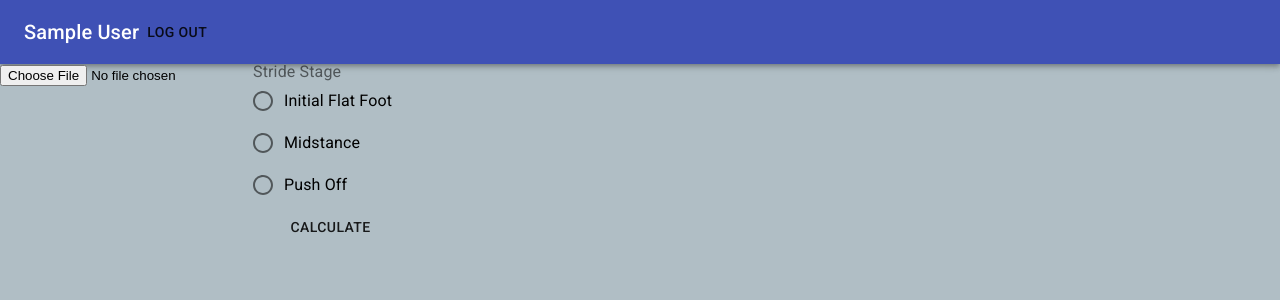
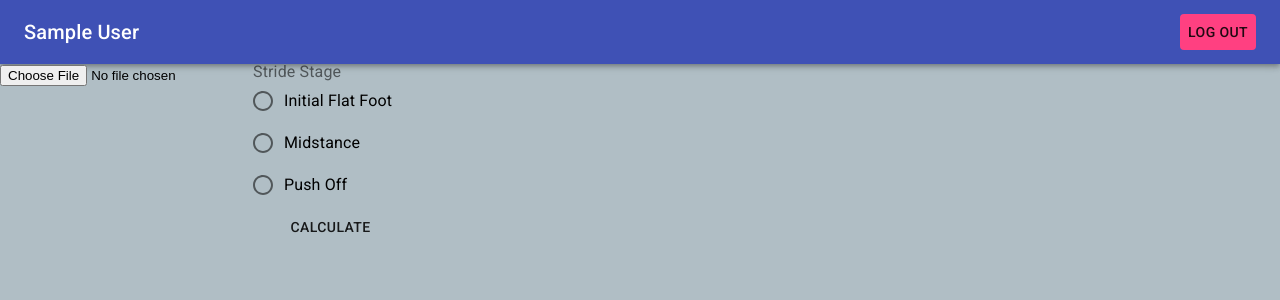
Before and after one commit to cjabeyakaran/running-form, a React (Create React App) app: page / in a window 1280 px wide. Shown: the top 300 px of the page. Built offline with nearby package versions, Linux system fonts and the light colour scheme; no server answers; the database is empty; sample sign-in values are in the browser's storage.

Commit message:
Rearrange app bar

```diff
--- a/src/components/Dashboard.js
+++ b/src/components/Dashboard.js
@@ -5,16 +5,30 @@ import {
 	Button,
 	Typography
 } from '@material-ui/core';
+import { makeStyles } from '@material-ui/core/styles';
 import { Alert } from '@material-ui/lab';
 import { useHistory } from 'react-router-dom';
 import { useAuth } from '../contexts/AuthContext';
 import '../css/Dashboard.css';
 import CardCollection from './CardCollection'
 
+const useStyles = makeStyles((theme) => ({
+	root: { flexGrow: 1 },
+	title: {
+		edge: "start",
+		flexGrow: 1
+	},
+	button: {
+		edge: "end",
+		backgroundColor: theme.palette.secondary.light
+	}
+}));
+
 function Dashboard(props) {
 	const [error, setError] = useState("");
 	const { currentUser, logout } = useAuth();
 	const history = useHistory();
+	const classes = useStyles();
 
 	const handlelogout = async () => {
 		try {
@@ -27,17 +41,17 @@ function Dashboard(props) {
 
 	return (
 		<>
+			<div className={classes.root}>
 				<AppBar position="static">
 					<Toolbar>
-				<Typography variant="h6">
+					<Typography variant="h6" className={classes.title}>
 						{currentUser.displayName}
 					</Typography>
-				<div className="logout">
 					{error && <Alert severity="error"> {error} </Alert>}
-					<Button onClick={handlelogout}> Log Out </Button>
-				</div>
+					<Button onClick={handlelogout} className={classes.button} > Log Out </Button>
 					</Toolbar>
 				</AppBar>
+			</div>
 			<CardCollection user={currentUser.uid}/>
 		</>
 	);
```
Lines whose indentation alone changed are shown as unchanged.
